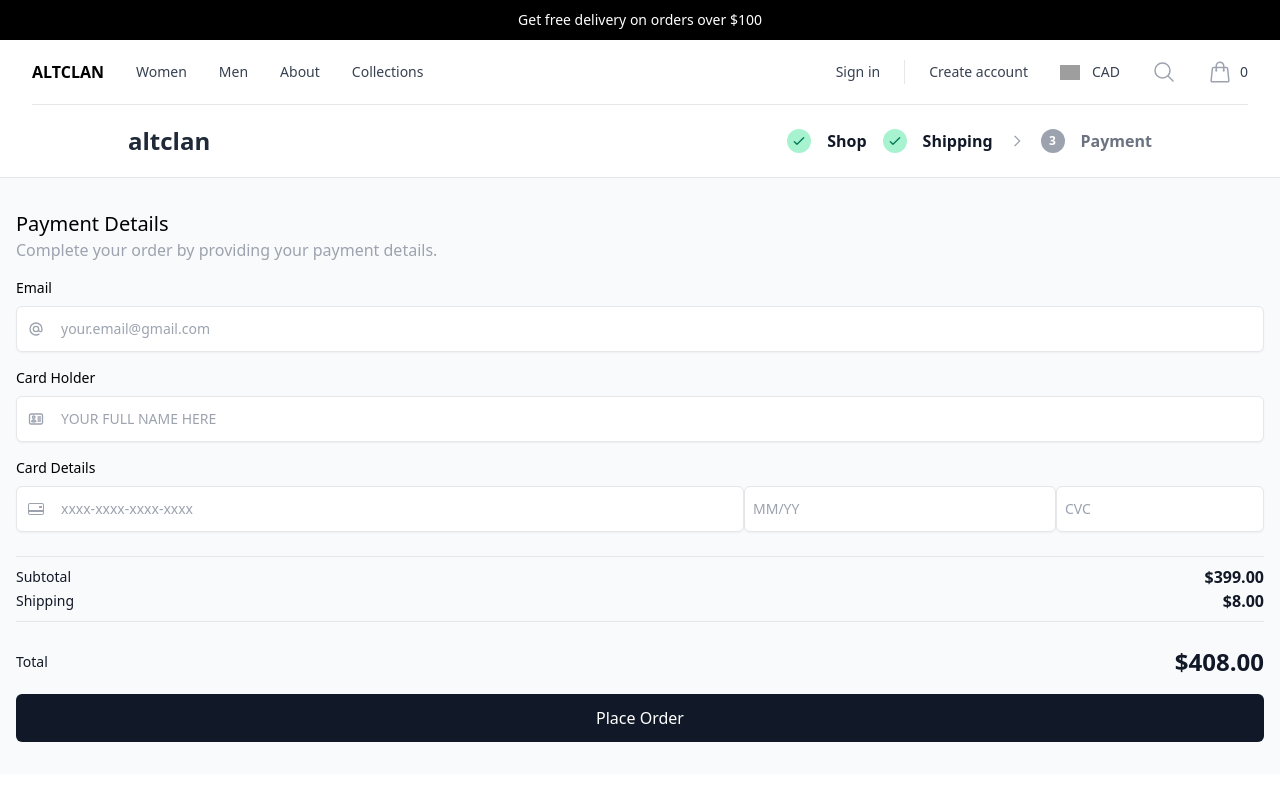
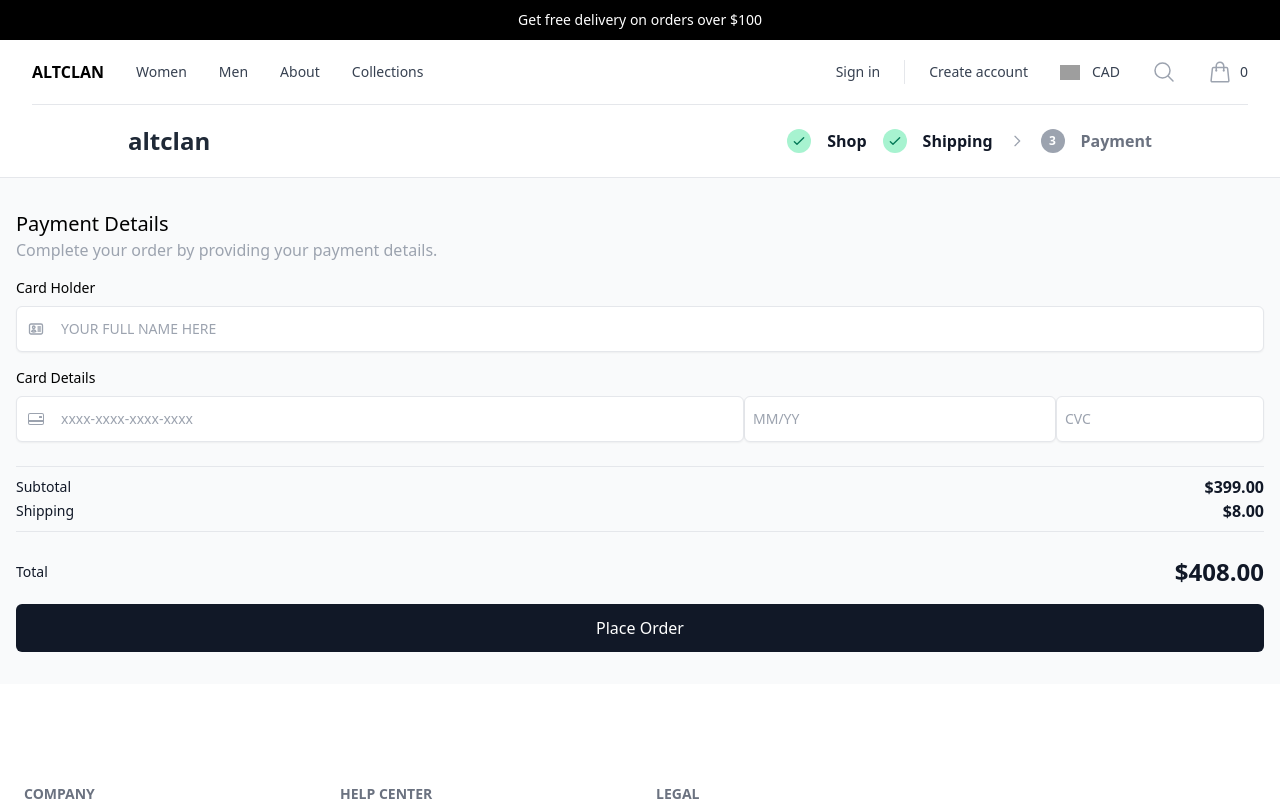
Before and after one commit to thebaggieboy/altclanui, a Next.js app: page /payment in a window 1280 px wide. Shown: the top 801 px of the page. Built offline with nearby package versions, Linux system fonts and the light colour scheme; grey boxes are pictures that could not be loaded.

Commit message:
Updated payment page

```diff
--- a/pages/payment.tsx
+++ b/pages/payment.tsx
@@ -42,15 +42,7 @@
       <p className="text-xl font-medium">Payment Details</p>
       <p className="text-gray-400">Complete your order by providing your payment details.</p>
       <div className="">
-        <label htmlFor="email" className="mt-4 mb-2 block text-sm font-medium">Email</label>
-        <div className="relative">
-          <input type="text" id="email" name="email" className="w-full rounded-md border border-gray-200 px-4 py-3 pl-11 text-sm shadow-sm outline-none focus:z-10 focus:border-blue-500 focus:ring-blue-500" placeholder="your.email@gmail.com" />
-          <div className="pointer-events-none absolute inset-y-0 left-0 inline-flex items-center px-3">
-            <svg xmlns="http://www.w3.org/2000/svg" className="h-4 w-4 text-gray-400" fill="none" viewBox="0 0 24 24" stroke="currentColor" stroke-width="2">
-              <path stroke-linecap="round" stroke-linejoin="round" d="M16 12a4 4 0 10-8 0 4 4 0 008 0zm0 0v1.5a2.5 2.5 0 005 0V12a9 9 0 10-9 9m4.5-1.206a8.959 8.959 0 01-4.5 1.207" />
-            </svg>
-          </div>
-        </div>
+
         <label htmlFor="card-holder" className="mt-4 mb-2 block text-sm font-medium">Card Holder</label>
         <div className="relative">
           <input type="text" id="card-holder" name="card-holder" className="w-full rounded-md border border-gray-200 px-4 py-3 pl-11 text-sm uppercase shadow-sm outline-none focus:z-10 focus:border-blue-500 focus:ring-blue-500" placeholder="Your full name here" />
--- a/pages/shipping.tsx
+++ b/pages/shipping.tsx
@@ -57,7 +57,6 @@
           </div>
         </div>
       </div>
-
       <p className="mt-8 text-lg font-medium">Shipping Methods</p>
       <form className="mt-5 grid gap-6">
         <div className="relative">
```
